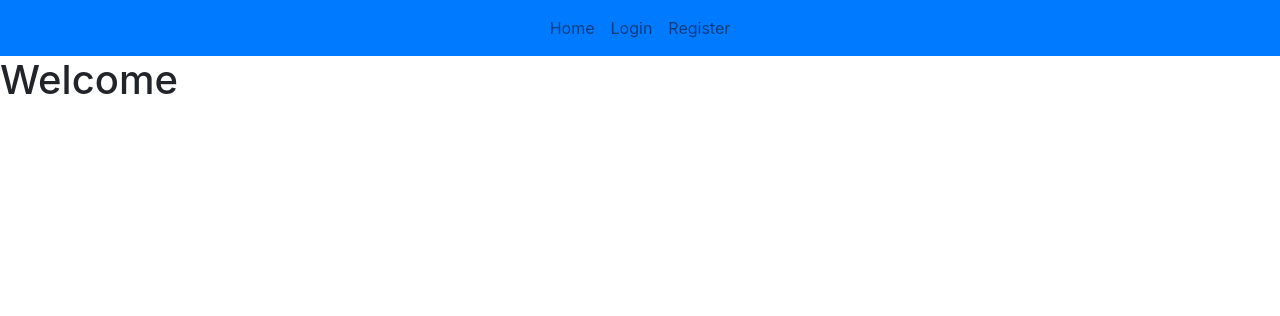
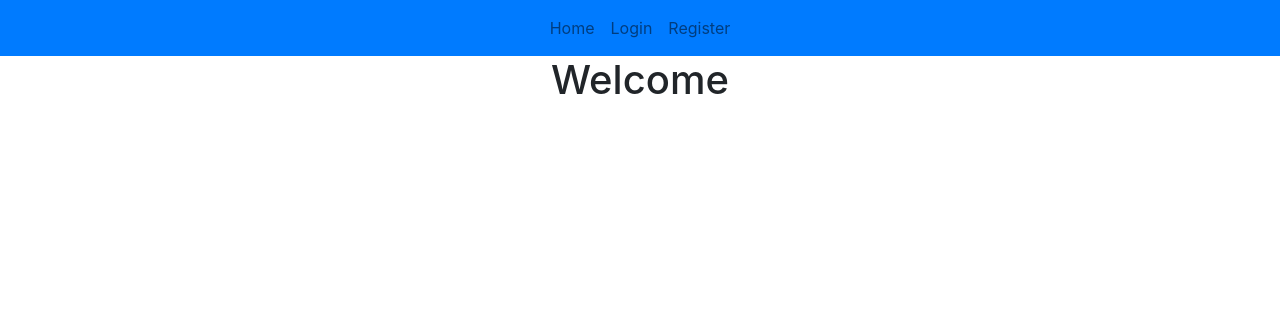
Before and after one commit to pranavmodx/Yaafa-, a Flask app: page / in a window 1280 px wide. Shown: the top 316 px of the page. Run offline with Flask 2, Linux system fonts and the light colour scheme; some libraries are stand-ins or nearby versions.

Commit message:
added static folder for styling

```diff
--- /dev/null
+++ b/Hackathon/hackathon_app/static/style.css
@@ -0,0 +1,3 @@
+h1 {
+    text-align: center;
+}
--- a/Hackathon/hackathon_app/templates/layout.html
+++ b/Hackathon/hackathon_app/templates/layout.html
@@ -5,6 +5,7 @@
     <meta name="viewport" content="width=device-width, initial-scale=1.0">
     <meta http-equiv="X-UA-Compatible" content="ie=edge">
     <link rel="stylesheet" href="https://stackpath.bootstrapcdn.com/bootstrap/4.1.3/css/bootstrap.min.css" integrity="sha384-MCw98/SFnGE8fJT3GXwEOngsV7Zt27NXFoaoApmYm81iuXoPkFOJwJ8ERdknLPMO" crossorigin="anonymous">
+    <link rel="stylesheet" href="{{ url_for('static', filename = 'style.css') }}">
 
     {% block links %}
     {% endblock links %}
```
